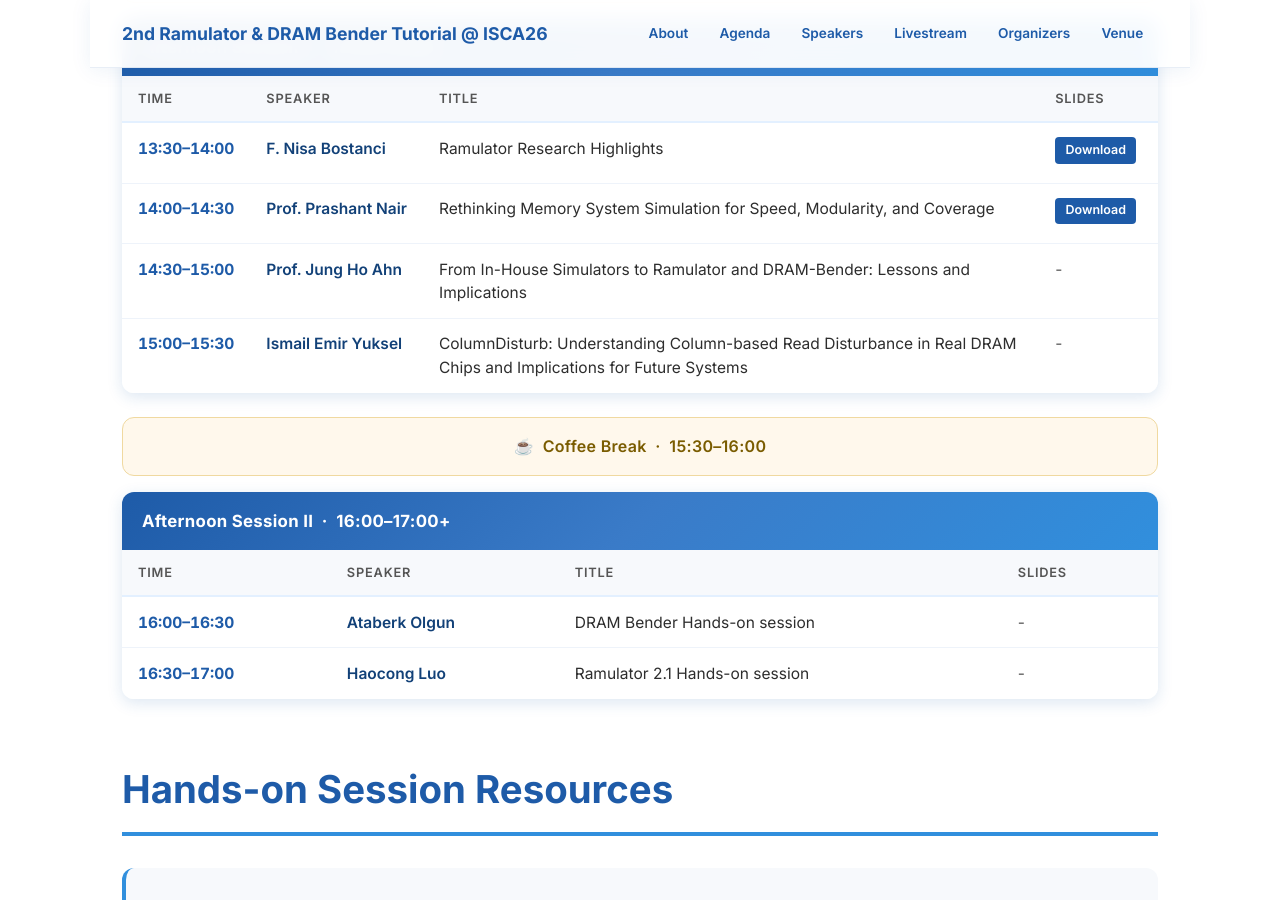
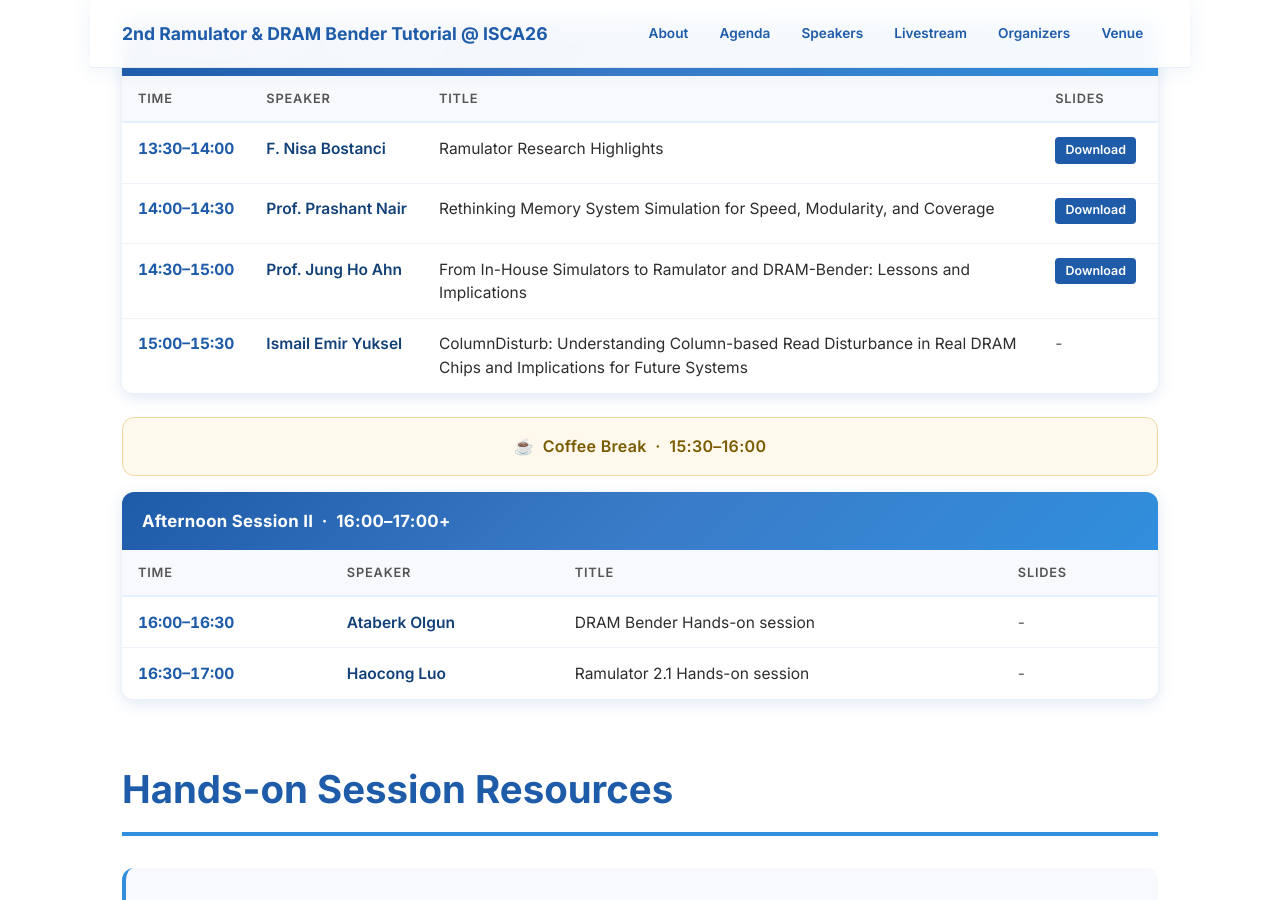
Before and after one commit to olgunataberk/rndb-isca26, a Jekyll site: the page built from index.md, in a window 1280 px wide and 900 px high, scrolled down 3965 px. Built offline with Jekyll 4.4.1, drawn with Linux system fonts in a browser that asks for light colours.

Commit message:
one more

```diff
--- a/index.md
+++ b/index.md
@@ -210,7 +210,7 @@ and <a href="https://github.com/CMU-SAFARI/DRAM-Bender">DRAM Bender</a>, an FPGA
           <td class="time-cell">14:30–15:00</td>
           <td class="speaker-cell">Prof. Jung Ho Ahn</td>
           <td>From In-House Simulators to Ramulator and DRAM-Bender: Lessons and Implications</td>
-          <td class="slides-cell"><span class="slides-unavailable">-</span></td>
+          <td class="slides-cell"><a href="https://olgunataberk.github.io/rndb-isca26/slides/2026-06-RnDB-workshop-Jung-Ho-rev1.pptx" class="schedule-download" download>Download</a></td>
         </tr>
         <tr>
           <td class="time-cell">15:00–15:30</td>
```
Also changed, not shown: 2 other files.
